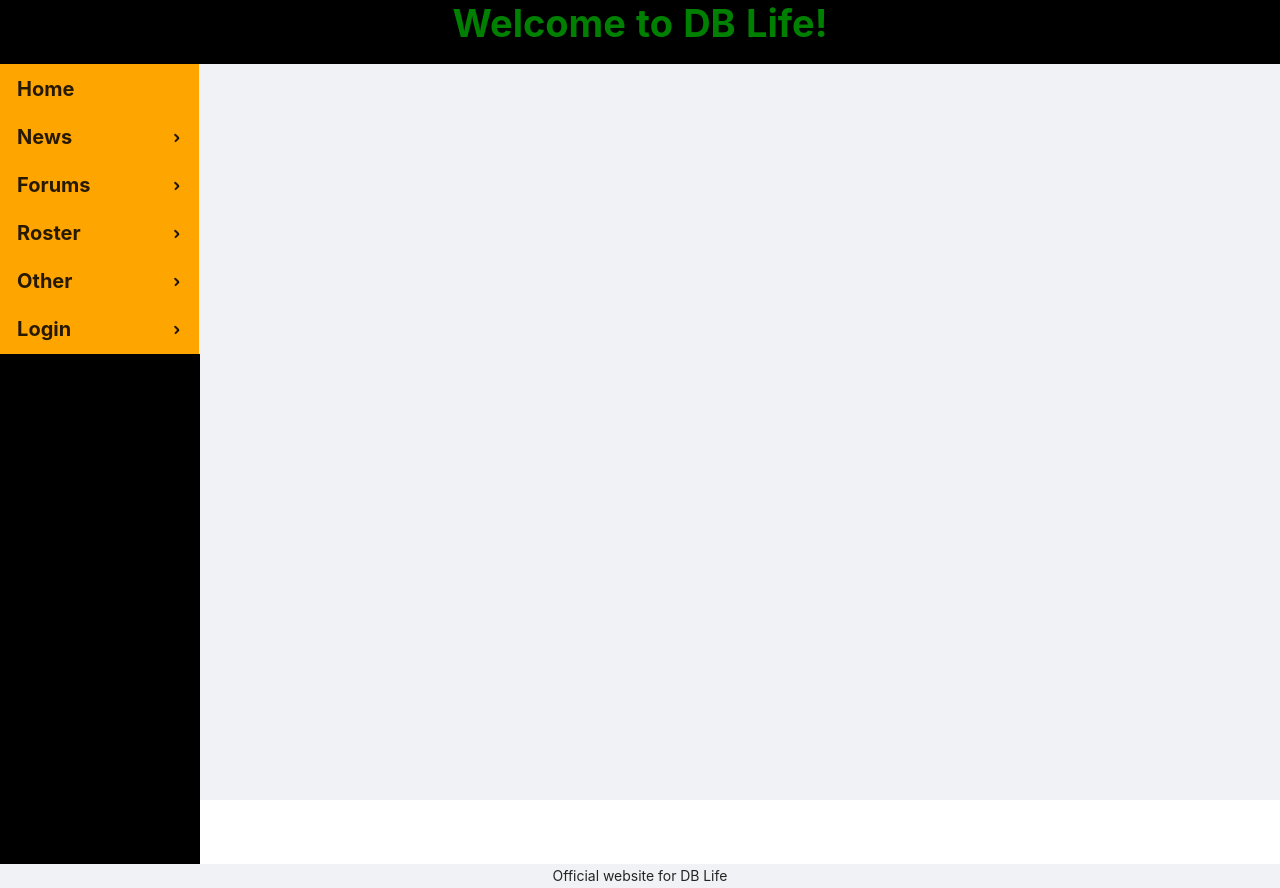
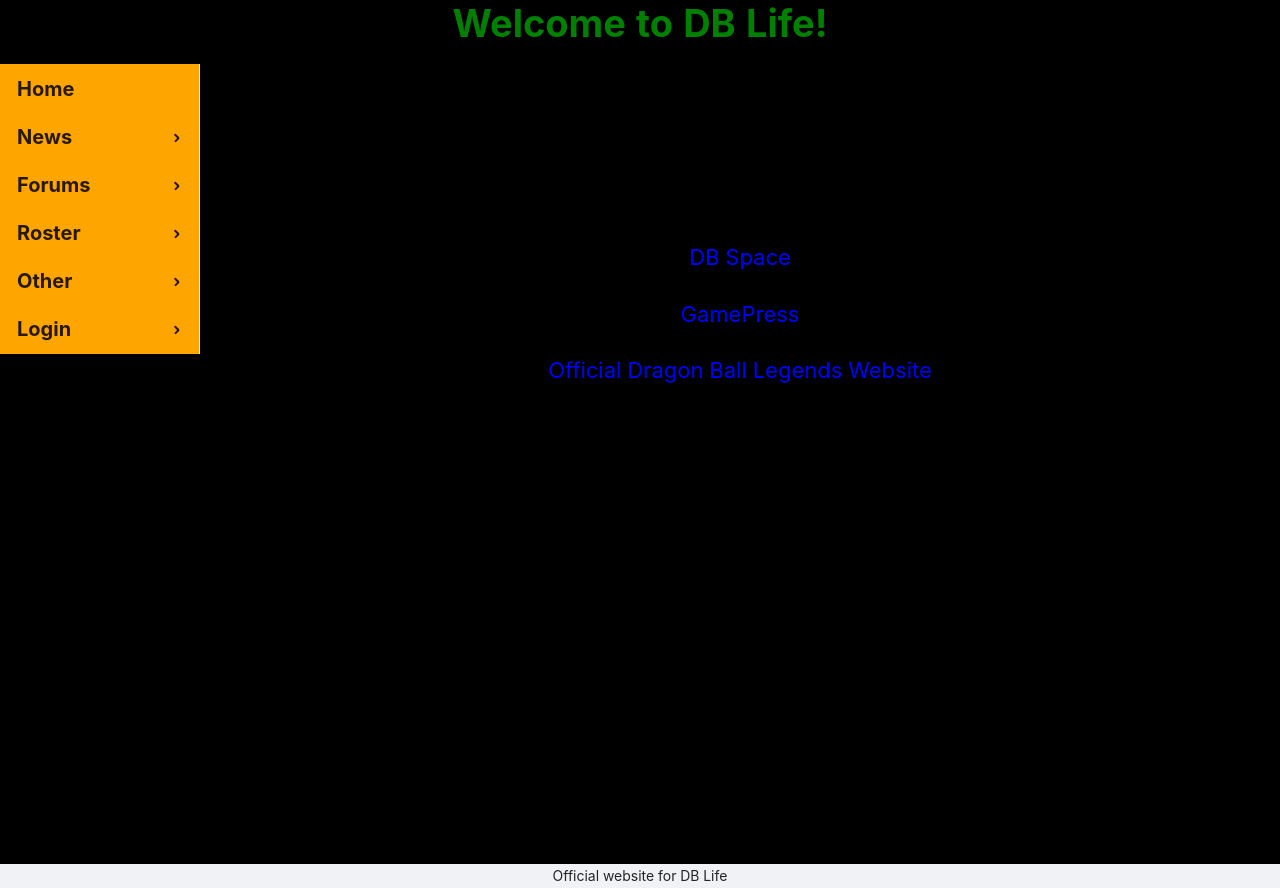
Before and after one commit to HamfordL/dblife, a React (Create React App) app: page /other in a window 1280 px wide. Built offline with nearby package versions, Linux system fonts and the light colour scheme.

Commit message:
added href links to *other* for dbz space, gamepress, dbl site

```diff
--- a/src/App.css
+++ b/src/App.css
@@ -16,3 +16,10 @@
   background-image: linear-gradient(rgba(0, 0, 0, 0.5), rgba(0, 0, 0, 0.5)),
     url("images/wmat.jpeg");
 }
+html.body {
+  width: 100%;
+  height: 100%;
+  margin: 0px;
+  padding: 0px;
+  overflow-y: hidden;
+}
--- a/src/App.jsx
+++ b/src/App.jsx
@@ -11,6 +11,8 @@
 import Registration from "./views/registration";
 import SignIn from "./views/sign-in";
 import GuildPoints from "./views/guild-points";
+import Forums from "./views/forums";
+import Other from "./views/other";
 
 import "./App.css";
 
@@ -26,6 +28,9 @@
           flexDirection: "column",
           height: "100vh",
           position: "relative",
+          margin: "0px",
+          overFlowY: "hidden",
+          overFlowX: "hidden",
         }}
       >
         <Header
@@ -51,6 +56,8 @@
               <Route path="/registration" element={<Registration />} />
               <Route path="/sign-in" element={<SignIn />} />
               <Route path="/guild-points" element={<GuildPoints />} />
+              <Route path="/forums" element={<Forums />} />
+              <Route path="/other" element={<Other />} />
             </Routes>
           </Content>
         </Layout>
--- a/src/components/sider-menu.jsx
+++ b/src/components/sider-menu.jsx
@@ -5,8 +5,10 @@
   <Layout.Sider
     style={{
       background: "black",
-      padding: 0.1,
       height: "100vh",
+      margin: "0px",
+      padding: "0px",
+      overflowY: "hidden",
     }}
   >
     <Menu
@@ -109,9 +111,9 @@
             fontSize: 20,
           }}
         >
-          <Menu.Item key="dbSpace">DB Space</Menu.Item>
-          <Menu.Item key="gamePress">Game Press</Menu.Item>
-          <Menu.Item key="dblwebsite">DBL Website</Menu.Item>
+          <Menu.Item key="other">
+            <Link to="/other">Additional Website</Link>
+          </Menu.Item>
         </Menu.ItemGroup>
       </Menu.SubMenu>
 
--- a/src/views/announcements.jsx
+++ b/src/views/announcements.jsx
@@ -8,6 +8,9 @@
       fontWeight: "bold",
       color: "black",
       padding: 10,
+      margin: "0px",
+      overFlowY: "hidden",
+      overFlowX: "hidden",
       display: "flex",
       flex: 1,
       height: "100vh",
--- a/src/views/forums.jsx
+++ b/src/views/forums.jsx
@@ -0,0 +1,29 @@
+const Forums = () => (
+  <div
+    style={{
+      background: "darkgrey",
+      fontSize: 40,
+      fontWeight: "bold",
+      color: "black",
+      padding: 10,
+      margin: "0px",
+      overFlowY: "hidden",
+      overFlowX: "hidden",
+      display: "flex",
+      flex: 1,
+      height: "100vh",
+      flexDirection: "column",
+      alignItems: "center",
+      border: "1px solid red",
+    }}
+  >
+    <container style={{}}>Forums</container>
+    <br />
+    <br />
+    <container style={{ fontSize: 25 }}>SOMETHING GOES IN HERE</container>
+    <br />
+    <br />
+  </div>
+);
+
+export default Forums;
--- a/src/views/guild-leader.jsx
+++ b/src/views/guild-leader.jsx
@@ -11,6 +11,8 @@
       fontWeight: "bold",
       color: "black",
       padding: 10,
+      overFlowY: "hidden",
+      overFlowX: "hidden",
       display: "flex",
       flex: 1,
       height: "100vh",
--- a/src/views/guild-members.jsx
+++ b/src/views/guild-members.jsx
@@ -9,6 +9,9 @@
       fontSize: 22,
       color: "blue",
       padding: 155,
+      margin: "0px",
+      overFlowY: "hidden",
+      overFlowX: "hidden",
       display: "flex",
       flex: 1,
       height: "100vh",
--- a/src/views/guild-points.jsx
+++ b/src/views/guild-points.jsx
@@ -10,7 +10,15 @@
 import Activepoints from "../images/apoints.jpg";
 
 const App = () => (
-  <div style={{ height: "100vh", background: "black" }}>
+  <div
+    style={{
+      height: "100vh",
+      background: "black",
+      margin: "0px",
+      overFlowY: "hidden",
+      overFlowX: "hidden",
+    }}
+  >
     <Image.PreviewGroup>
       <Image className="center" width={1500} height={200} src={Activepoints} />
       <br />
--- a/src/views/home-page.jsx
+++ b/src/views/home-page.jsx
@@ -10,6 +10,9 @@
       color: "black",
       fontWeight: "bold",
       padding: 155,
+      margin: "0px",
+      overFlowY: "hidden",
+      overFlowX: "hidden",
       display: "flex",
       flex: 1,
       height: "100vh",
--- a/src/views/other.jsx
+++ b/src/views/other.jsx
@@ -0,0 +1,64 @@
+import React, { useState } from "react";
+
+function Other() {
+  const [state, setState] = useState(false);
+  let dbzs = "https://legends.dbz.space/";
+  let gamepress = "https://gamepress.gg/dblegends/news";
+  let dblsite = "https://dble.bn-ent.net/en/";
+
+  return (
+    <div
+      className="App"
+      style={{
+        display: "flex",
+        background: "black",
+        flexDirection: "column",
+        height: "100vh",
+        position: "relative",
+        margin: "0px",
+        overFlowY: "hidden",
+        overFlowX: "hidden",
+      }}
+    >
+      <br />
+      <br />
+      <br />
+      <br />
+      <br />
+      <br />
+      <br />
+      <br />
+      <a
+        href={dbzs}
+        style={{
+          fontSize: 22,
+          color: "blue",
+        }}
+      >
+        DB Space
+      </a>
+      <br />
+      <a
+        href={gamepress}
+        style={{
+          fontSize: 22,
+          color: "blue",
+        }}
+      >
+        GamePress
+      </a>
+      <br />
+      <a
+        href={dblsite}
+        style={{
+          fontSize: 22,
+          color: "blue",
+        }}
+      >
+        Official Dragon Ball Legends Website
+      </a>
+    </div>
+  );
+}
+
+export default Other;
```
